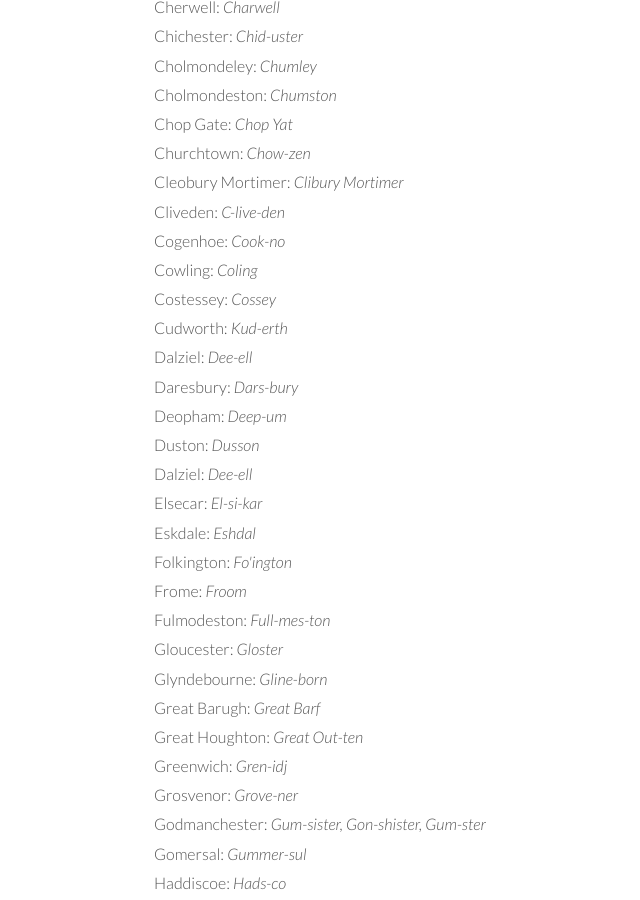
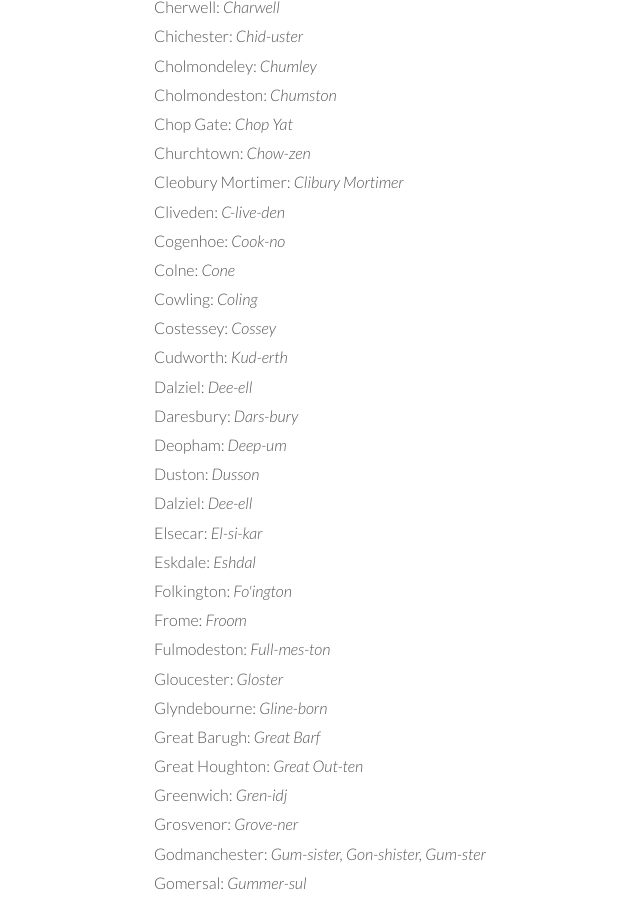
Before and after one commit to CollectionsOfThisKind/collectionsofthiskind.github.io, a Jekyll site: the page built from pages/lists/lists/names.html, in a window 1280 px wide and 900 px high, scrolled down 968 px. Shown: the whole window, without its empty margins (96-736 px from the left). Built offline with Jekyll 4.4.1, drawn with Linux system fonts in a browser that asks for light colours.

Commit message:
Add files via upload

```diff
--- a/pages/lists/lists/names.html
+++ b/pages/lists/lists/names.html
@@ -56,6 +56,7 @@ Being a collection of unusually pronounced British placenames.
 <li>Cleobury Mortimer: <i>Clibury Mortimer</i></li>
 <li>Cliveden: <i>C-live-den</i></li>
 <li>Cogenhoe: <i>Cook-no</i></li>
+<li>Colne: <i>Cone</i></li>
 <li>Cowling: <i>Coling</i></li>
 <li>Costessey: <i>Cossey</i></li>
 <li>Cudworth: <i>Kud-erth</i></li>
```
Also changed, not shown: other parts of pages/lists/lists/names.html (+1 -0 lines).
